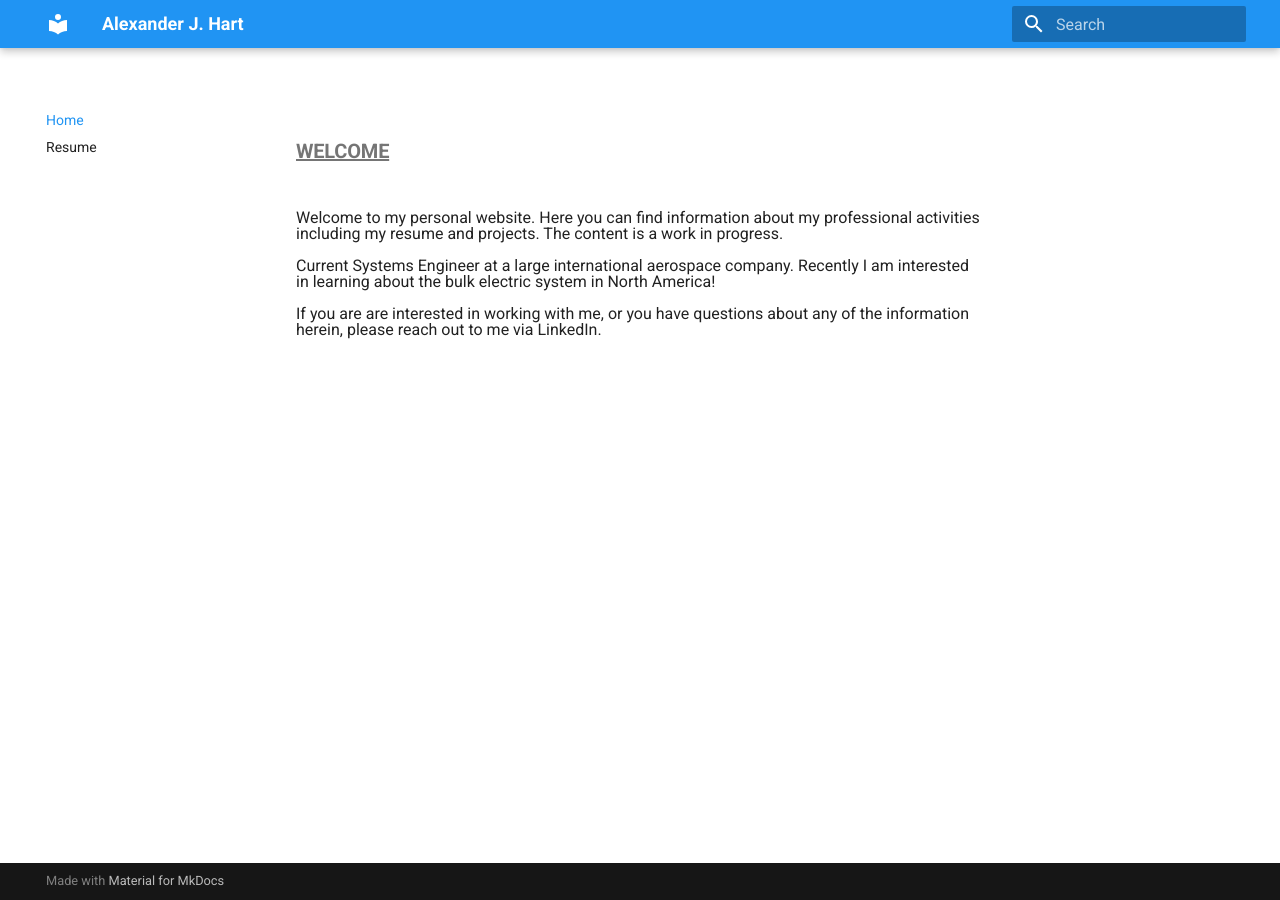
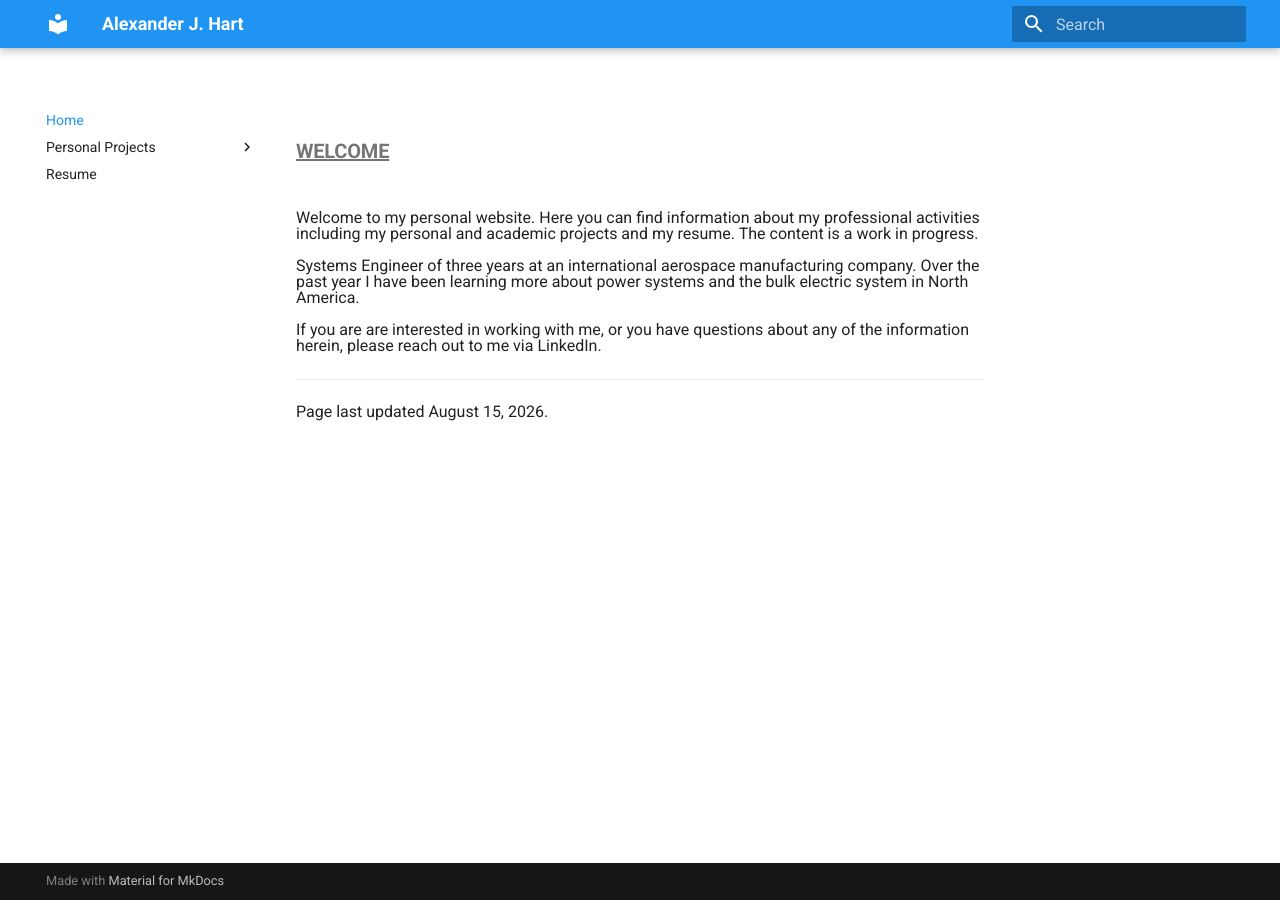
Before and after one commit to ajhart5/portfolio, an MkDocs documentation site: the page built from docs/index.md, in a window 1280 px wide. Built offline with MkDocs 1.6.1 and Material for MkDocs 9.7.7, drawn with Linux system fonts in a browser that asks for light colours.

Commit message:
Updates Aug 15 2026

```diff
--- a/docs/index.md
+++ b/docs/index.md
@@ -1,7 +1,11 @@
 # Welcome
 
-Welcome to my personal website. Here you can find information about my professional activities including my resume and projects. The content is a work in progress.
+Welcome to my personal website. Here you can find information about my professional activities including my personal and academic projects and my resume. The content is a work in progress.
 
-Current Systems Engineer at a large international aerospace company. Recently I am interested in learning about the bulk electric system in North America!
+Systems Engineer of three years at an international aerospace manufacturing company. Over the past year I have been learning more about power systems and the bulk electric system in North America.
 
 If you are are interested in working with me, or you have questions about any of the information herein, please reach out to me via LinkedIn.
+
+---
+
+Page last updated August 15, 2026.
--- a/mkdocs.yml
+++ b/mkdocs.yml
@@ -7,11 +7,10 @@ theme:
       accent: orange
 nav:
   - Home: index.md
+  - Personal Projects:
+    - Transmission System Study: projectsPersonal/TransmissionSystemStudy.md
+#   - Academic Projects:
   - Resume: resume.md
-  # - Projects:
-  #     - Project 1: projects/project1.md
-  #     - Project 2: projects/project2.md
-  # - Contact: contact.md
 
 markdown_extensions:
   - toc:
```
Also changed, not shown: docs/contact.md (deleted, +0 -1 lines), docs/projects/project1.md (deleted, +0 -1 lines), docs/projects/project2.md (deleted, +0 -1 lines), docs/projectsPersonal/TransmissionSystemStudy.md (added, +23 -0 lines), docs/resume.md (+4 -0 lines).
